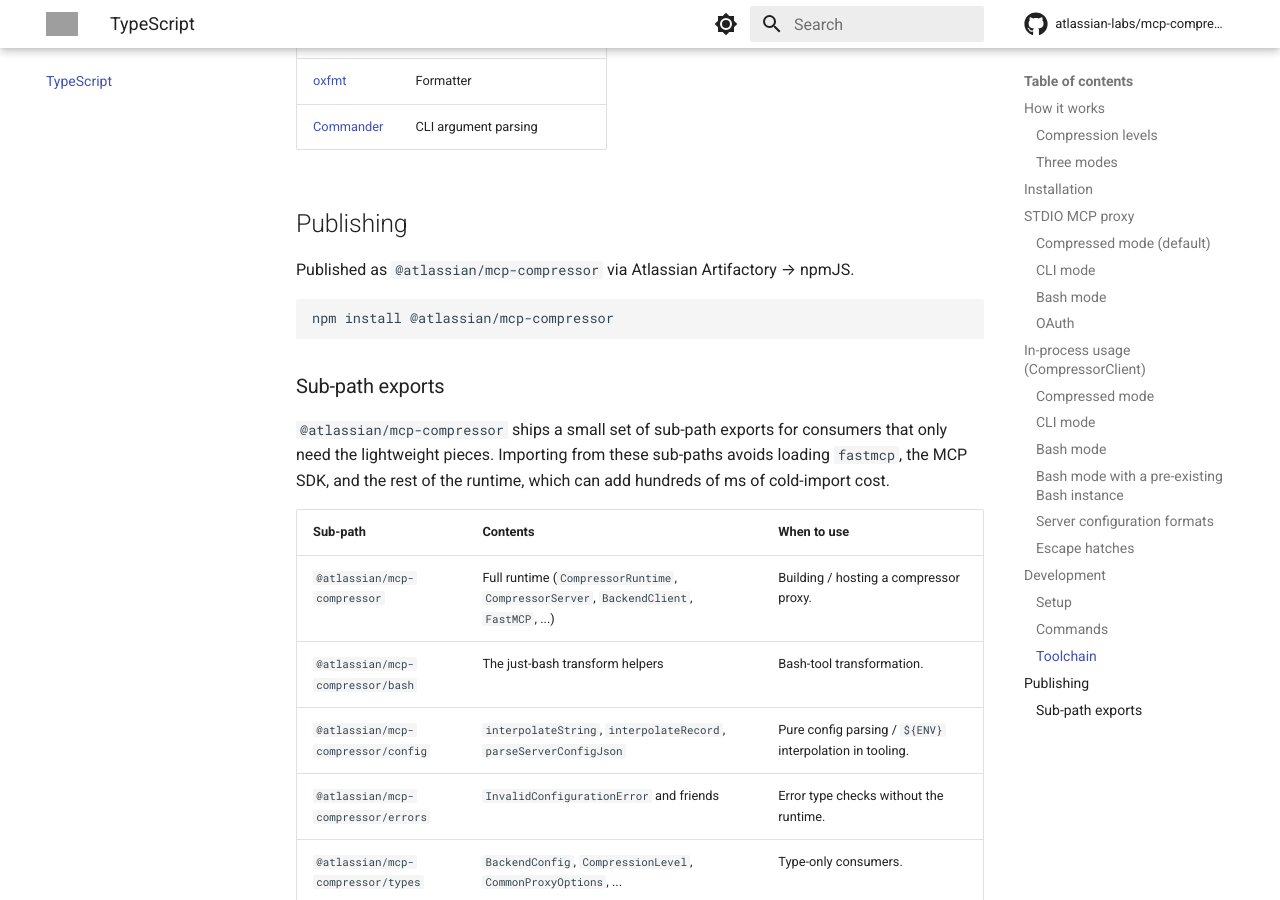
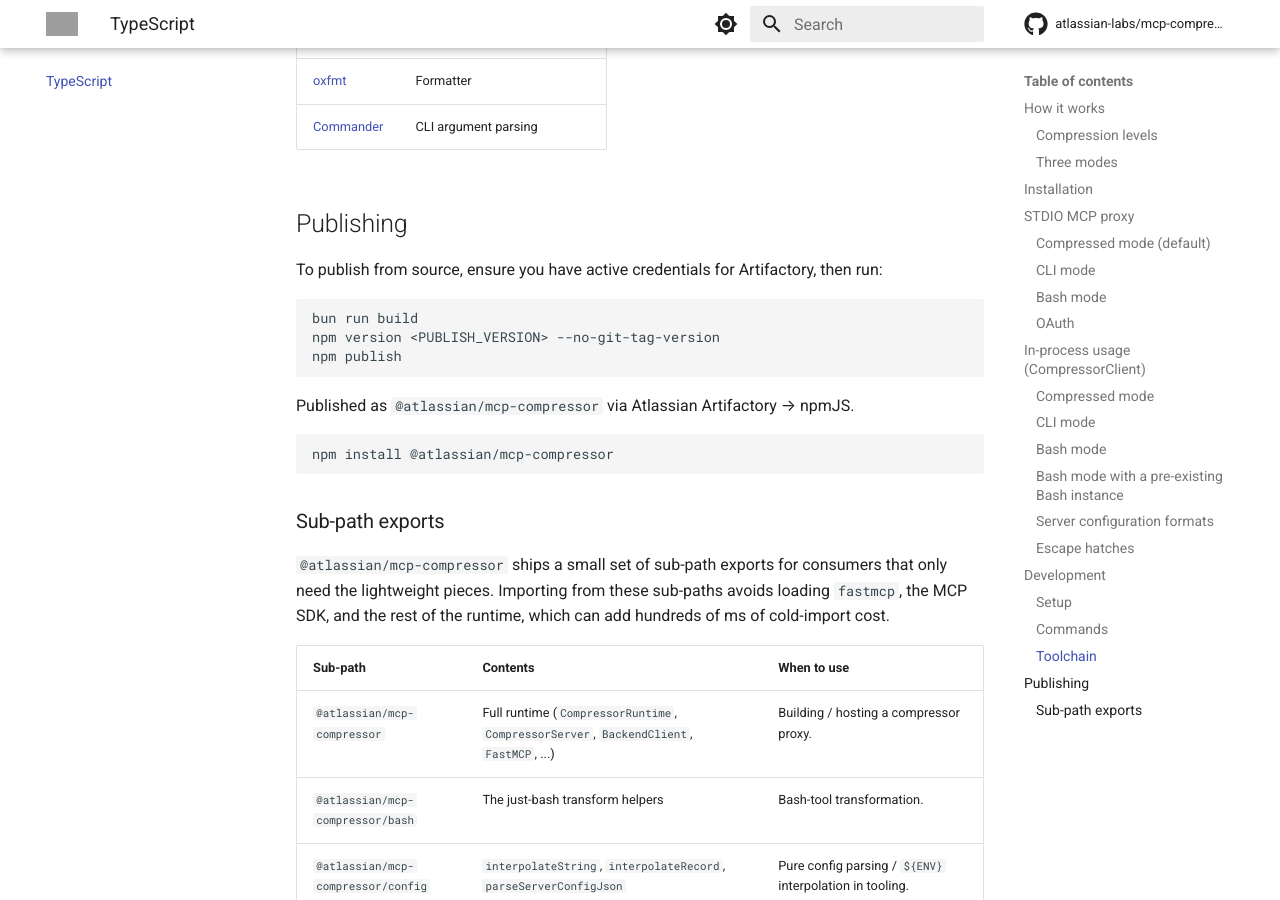
Before and after one commit to atlassian-labs/mcp-compressor, an MkDocs documentation site: the page built from docs/typescript.md, in a window 1280 px wide and 900 px high, scrolled down 6406 px. Built offline with MkDocs 1.6.1 and Material for MkDocs 9.7.7, drawn with Linux system fonts in a browser that asks for light colours; comment, search, counter and statistics services are not loaded; grey boxes are pictures that could not be loaded.

Commit message:
Add publish instructions for mcp-compressor

````diff
--- a/typescript/README.md
+++ b/typescript/README.md
@@ -278,6 +278,14 @@
 
 ## Publishing
 
+To publish from source, ensure you have active credentials for Artifactory, then run:
+
+```bash
+bun run build
+npm version <PUBLISH_VERSION> --no-git-tag-version
+npm publish
+```
+
 Published as `@atlassian/mcp-compressor` via Atlassian Artifactory → npmJS.
 
 ```bash
````
